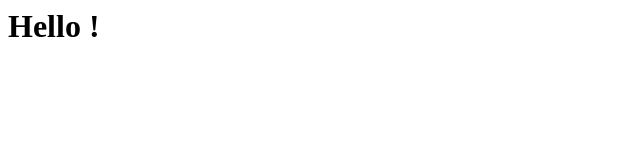
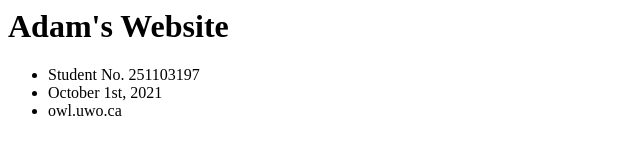
Before and after one commit to afreem/Lab-1-Static-Site, a plain HTML site: page index.html in a window 1280 px wide. Shown: the whole page, without its empty margins (0-640 px from the left). Drawn offline with Linux system fonts and the light colour scheme.

Commit message:
Testing committing changes

```diff
--- a/index.html
+++ b/index.html
@@ -1 +1,14 @@
-<h1> Hello ! </h1>
+<html>
+    <head>
+        <title>Adam's Lab 1 Website</title>
+    </head>
+
+  <body>
+    <h1>Adam's Website</h1>
+     <ul>
+        <li>Student No. 251103197</li>
+        <li>October 1st, 2021</li>
+        <li>owl.uwo.ca</li>
+    </ul>
+  </body>
+</html>
```
